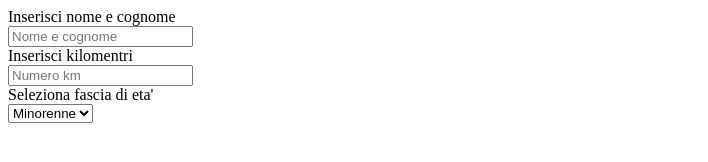
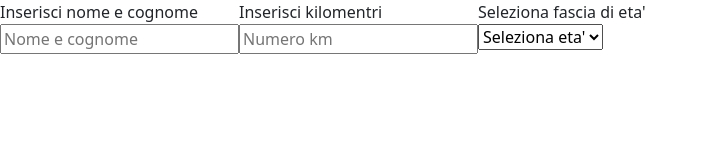
Before and after one commit to lindabettini/js-biglietto-treno-form, a plain HTML site: page index.html in a window 1280 px wide. Shown: the whole page, without its empty margins (0-708 px from the left). Drawn offline with nearby package versions, Linux system fonts and the light colour scheme.

Commit message:
Add empty value in select age

```diff
--- a/index.html
+++ b/index.html
@@ -5,12 +5,14 @@
     <meta charset="UTF-8">
     <meta http-equiv="X-UA-Compatible" content="IE=edge">
     <meta name="viewport" content="width=device-width, initial-scale=1.0">
+    <link href="https://cdn.jsdelivr.net/npm/bootstrap@5.1.3/dist/css/bootstrap.min.css" rel="stylesheet"
+        integrity="sha384-1BmE4kWBq78iYhFldvKuhfTAU6auU8tT94WrHftjDbrCEXSU1oBoqyl2QvZ6jIW3" crossorigin="anonymous">
     <link rel="stylesheet" href="style.css">
     <title>Acquito biglietto</title>
 </head>
 
 <body>
-    <div id="form-calcolo-ticket">
+    <div id="form-calcolo-ticket" class="d-flex">
         <div>
             <label for="age">Inserisci nome e cognome</label> <br />
             <input type="text" name="nome" id="nome" placeholder="Nome e cognome">
@@ -22,6 +24,7 @@
         <div>
             <label for="age">Seleziona fascia di eta'</label> <br />
             <select name="age" id="age">
+                <option value="">Seleziona eta'</option>
                 <option value="minorenne">Minorenne</option>
                 <option value="medium-age">18-64</option>
                 <option value="over-65">Over 65</option>
```
